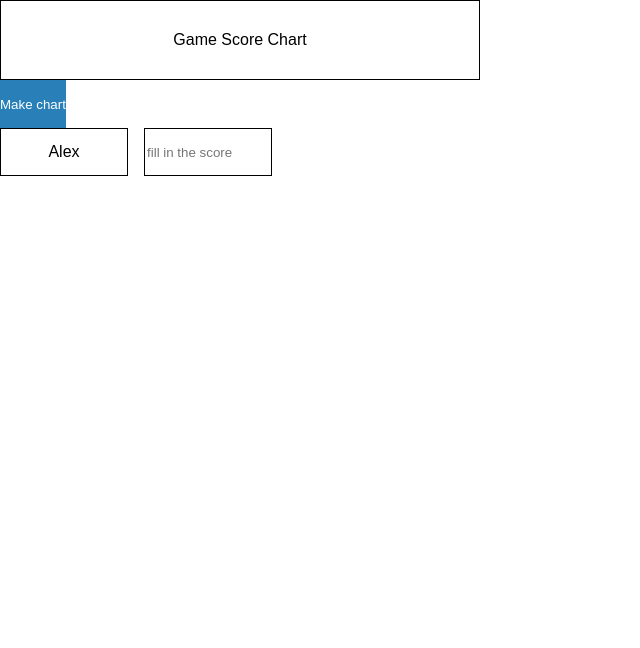
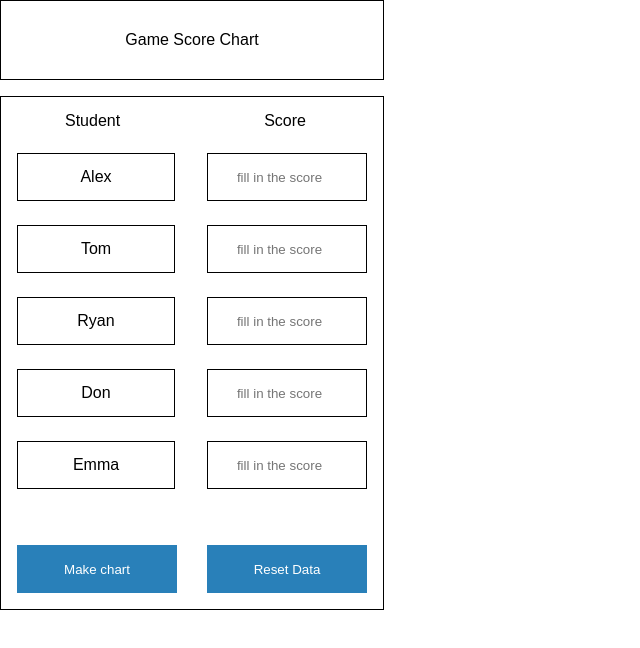
Before and after one commit to yongseongjeon/challenges, a React (Create React App) app in the folder 1-producing-chart/: page / in a window 1280 px wide. Shown: the top 648 px of the page, without its empty margins (0-640 px from the left). Built offline with nearby package versions, Linux system fonts and the light colour scheme.

Commit message:
feat: InputScore 페이지 레이아웃 구성

```diff
--- a/1-producing-chart/src/components/Button/Button.tsx
+++ b/1-producing-chart/src/components/Button/Button.tsx
@@ -12,7 +12,7 @@ function Button({ name }: ButtonProps) {
 export default Button;
 
 const StyledButton = styled.button`
-  width: fit-content;
+  width: 10rem;
   height: 3rem;
   border: 0;
   color: ${COLOR.WHITE};
--- a/1-producing-chart/src/components/Header/Header.tsx
+++ b/1-producing-chart/src/components/Header/Header.tsx
@@ -12,7 +12,7 @@ function Header() {
 export default Header;
 
 const StyledHeader = styled.header`
-  width: 30rem;
+  width: 24rem;
   height: 5rem;
   border: 1px solid ${COLOR.BLACK};
   display: flex;
--- a/1-producing-chart/src/components/Input/Input.tsx
+++ b/1-producing-chart/src/components/Input/Input.tsx
@@ -14,7 +14,8 @@ function Input() {
 export default Input;
 
 const StyledInput = styled.input`
-  width: 8rem;
+  width: 10rem;
   height: 3rem;
   border: 1px solid ${COLOR.BLACK};
+  text-align: center;
 `;
--- a/1-producing-chart/src/components/PlayerName/PlayerName.tsx
+++ b/1-producing-chart/src/components/PlayerName/PlayerName.tsx
@@ -18,7 +18,7 @@ const BOX_SIZE = {
     HEIGHT: "2rem",
   },
   MEDIUM: {
-    WIDTH: "8rem",
+    WIDTH: "10rem",
     HEIGHT: "3rem",
   },
 };
--- a/1-producing-chart/src/components/ScoreInputForm/ScoreInputForm.tsx
+++ b/1-producing-chart/src/components/ScoreInputForm/ScoreInputForm.tsx
@@ -19,5 +19,5 @@ export default ScoreInputForm;
 
 const Wrapper = styled.div`
   display: flex;
-  gap: 1rem;
+  gap: 2rem;
 `;
--- a/1-producing-chart/src/pages/InputScore/InputScore.tsx
+++ b/1-producing-chart/src/pages/InputScore/InputScore.tsx
@@ -1,15 +1,57 @@
 import Button from "../../components/Button/Button";
 import Header from "../../components/Header/Header";
 import ScoreInputForm from "../../components/ScoreInputForm/ScoreInputForm";
+import styled from "styled-components";
+import { COLOR } from "../../constants/color";
 
 function InputScore() {
   return (
-    <>
+    <Wrapper>
       <Header />
-      <Button name="Make chart" />
-      <ScoreInputForm name="Alex" />
-    </>
+      <Contents>
+        <ContentsHeader>
+          <div>Student</div>
+          <div>Score</div>
+        </ContentsHeader>
+        <ScoreInputForm name="Alex" />
+        <ScoreInputForm name="Tom" />
+        <ScoreInputForm name="Ryan" />
+        <ScoreInputForm name="Don" />
+        <ScoreInputForm name="Emma" />
+        <Buttons>
+          <Button name="Make chart" />
+          <Button name="Reset Data" />
+        </Buttons>
+      </Contents>
+    </Wrapper>
   );
 }
 
 export default InputScore;
+
+const Wrapper = styled.div`
+  display: flex;
+  flex-direction: column;
+  gap: 1rem;
+`;
+
+const Contents = styled.div`
+  display: flex;
+  width: 24rem;
+  padding: 1rem;
+  flex-direction: column;
+  gap: 1.5rem;
+  border: 1px solid ${COLOR.BLACK};
+`;
+
+const ContentsHeader = styled.div`
+  display: flex;
+  gap: 9rem;
+  padding-left: 3rem;
+`;
+
+const Buttons = styled.div`
+  display: flex;
+  justify-content: space-between;
+  padding-top: 2rem;
+`;
```
